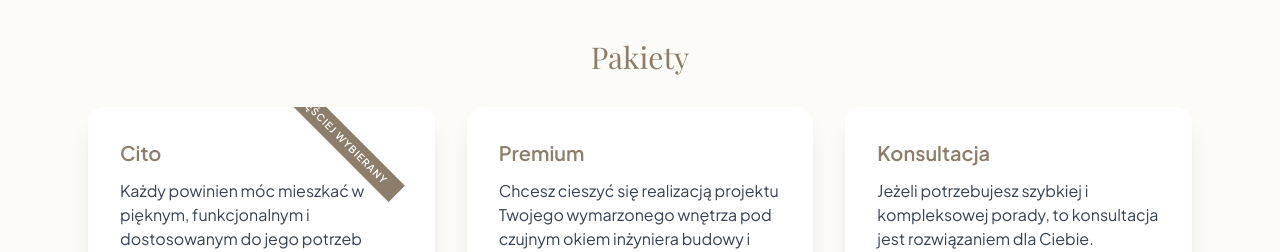
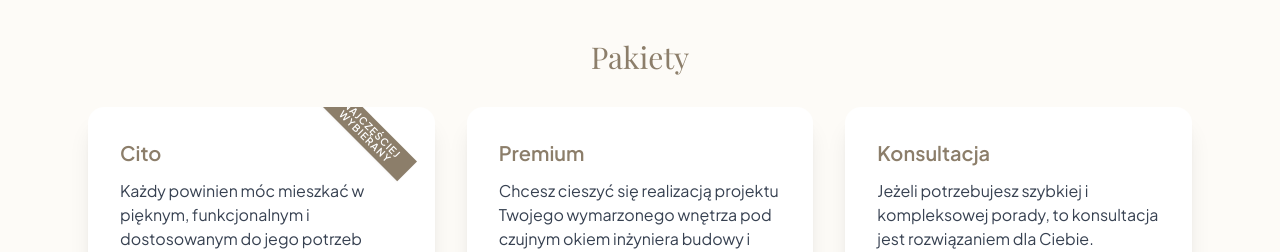
Before and after one commit to lukaszkotowski-git/projektnacito, a React (Vite) app in the folder react-app/: page /offer in a window 1280 px wide. Shown: the part 197-449 px from the top of the page. Built offline with nearby package versions, Linux system fonts and the light colour scheme; no server answers; a web font is replaced by a local one.

Commit message:
ui: split Cito ribbon label into two lines for better fit

```diff
--- a/react-app/src/components/MainView.tsx
+++ b/react-app/src/components/MainView.tsx
@@ -5,6 +5,7 @@ import { t } from '../i18n'
 export function MainView() {
   const navigate = useNavigate()
   const txt = t()
+  const citoRibbonLines = txt.main.citoTag.split(' ')
 
   const handleChoice = (path: string) => {
     navigate(path)
@@ -21,7 +22,9 @@ export function MainView() {
             <div onClick={() => handleChoice('/offer/cito')} className="card-choice relative overflow-hidden p-10 rounded-[2.5rem] cursor-pointer text-left group">
               {/* Ribbon - smaller, anchored inside corner */}
               <div className="hidden md:block absolute top-3 right-3 pointer-events-none">
-                <span aria-hidden className="block bg-[#8C7E6A] text-white text-[10px] font-bold uppercase tracking-widest py-1 px-4 transform rotate-45 shadow-sm">{txt.main.citoTag}</span>
+                <span aria-hidden className="block bg-[#8C7E6A] text-white text-[10px] font-bold uppercase tracking-widest py-1 px-4 transform rotate-45 shadow-sm leading-none text-center">
+                  {citoRibbonLines[0]}<br />{citoRibbonLines.slice(1).join(' ')}
+                </span>
               </div>
               <h3 className="text-3xl font-serif mb-4">{txt.main.citoTitle}</h3>
             <p className="text-sm text-gray-500 leading-relaxed mb-8">{txt.main.citoDesc}</p>
--- a/react-app/src/components/OfferOverview.tsx
+++ b/react-app/src/components/OfferOverview.tsx
@@ -6,6 +6,7 @@ export function OfferOverview() {
   const { setCurrentView } = useAppContext()
   const navigate = useNavigate()
   const txt = t()
+  const citoRibbonLines = txt.main.citoTag.split(' ')
 
   const handlePackageClick = (path: string) => {
     navigate(path)
@@ -34,7 +35,9 @@ export function OfferOverview() {
             >
               {/* Ribbon - smaller and inside corner */}
               <div className="hidden md:block absolute top-3 right-3 pointer-events-none">
-                <span aria-hidden className="block bg-[#8C7E6A] text-white text-[10px] font-bold uppercase tracking-widest py-1 px-4 transform rotate-45 shadow-sm">{txt.main.citoTag}</span>
+                <span aria-hidden className="block bg-[#8C7E6A] text-white text-[10px] font-bold uppercase tracking-widest py-1 px-4 transform rotate-45 shadow-sm leading-none text-center">
+                  {citoRibbonLines[0]}<br />{citoRibbonLines.slice(1).join(' ')}
+                </span>
               </div>
               <div className="text-xl font-bold text-[#8C7E6A] mb-3">{txt.offerOverview.citoTitle}</div>
               <p className="mb-4 text-gray-700 whitespace-pre-line">{txt.offerOverview.citoIntro}</p>
```
